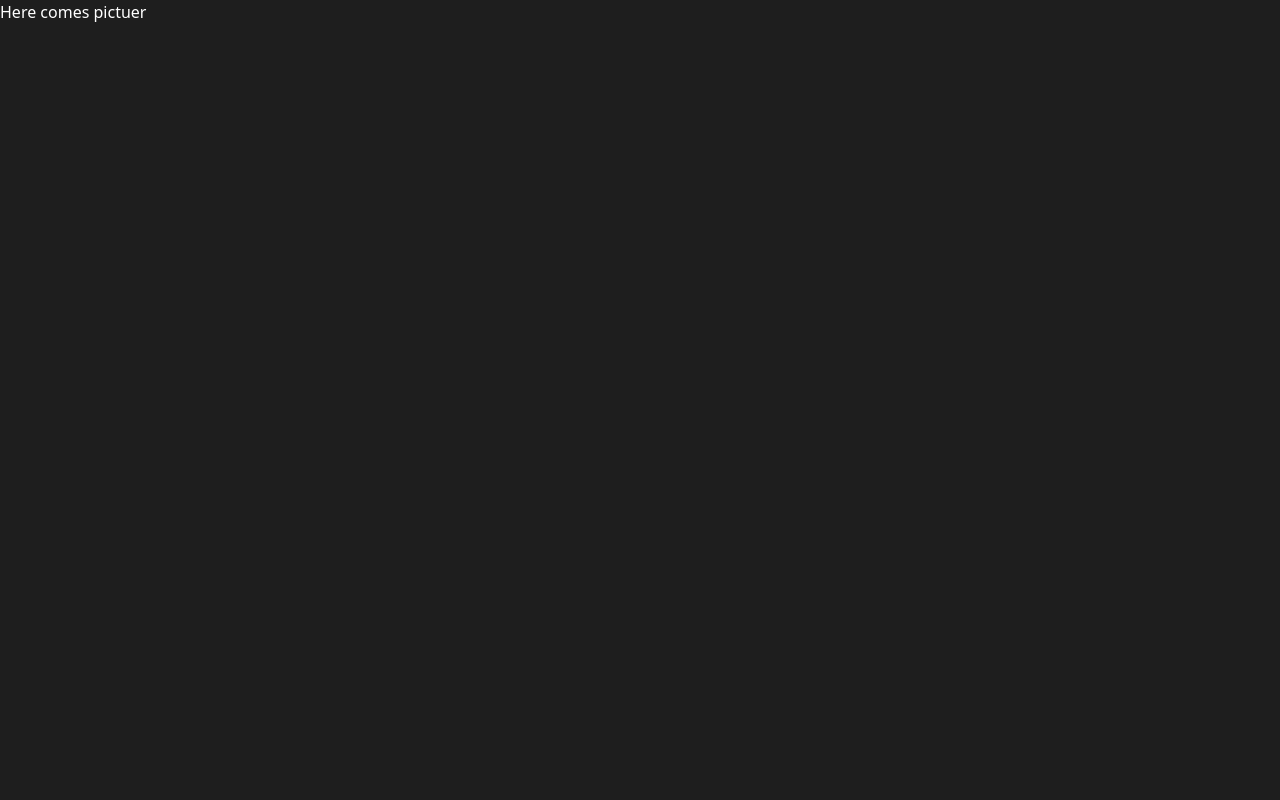
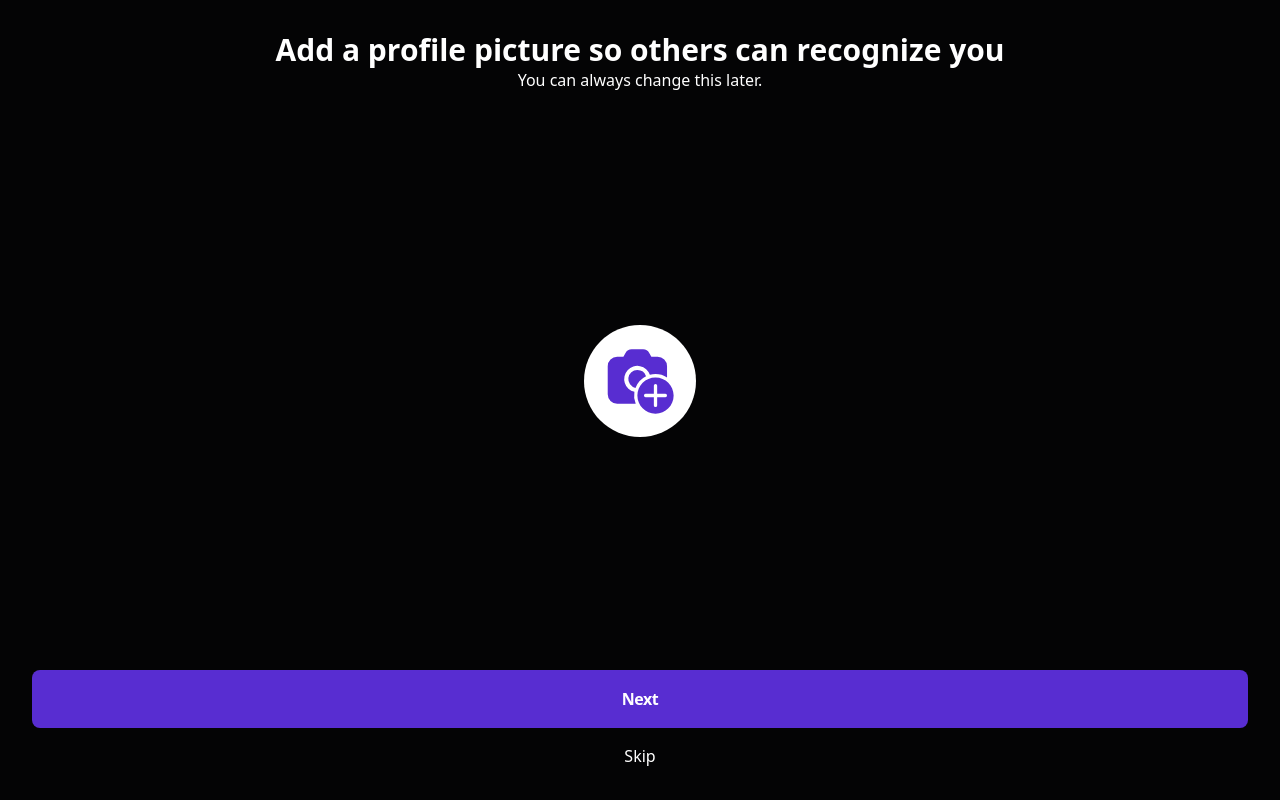
Before and after one commit to snapptech/snapp_dj_ui, a Next.js app: page /dj/signup/picture in a window 1280 px wide. Built offline with nearby package versions, Linux system fonts and the light colour scheme; no server answers.

Commit message:
Added profile picture stuffie macduffie

```diff
--- a/src/lib/components/Avatar.tsx
+++ b/src/lib/components/Avatar.tsx
@@ -1,17 +1,18 @@
 type IAvatar = {
   image?: string;
+  onChange(image: File): void;
 };
 
-export const Avatar = ({ image }: IAvatar) => {
+export const Avatar = ({ image, onChange }: IAvatar) => {
   return (
     <div className="w-28 h-28 rounded-full overflow-hidden">
-      {image ? (
-        <img src={image} alt="avatar" />
-      ) : (
-        <label
-          className="w-full h-full flex justify-center items-center bg-white cursor-pointer"
-          htmlFor="avatar-input"
-        >
+      <label
+        className="w-full h-full flex justify-center items-center bg-white cursor-pointer"
+        htmlFor="avatar-input"
+      >
+        {image ? (
+          <img src={image} alt="avatar" />
+        ) : (
           <svg
             xmlns="http://www.w3.org/2000/svg"
             width="67"
@@ -28,9 +29,16 @@ export const Avatar = ({ image }: IAvatar) => {
               d="M30.38 20.965a9.063 9.063 0 0 0-1.903 17.927 21.497 21.497 0 0 1 10.546-11.6 9.068 9.068 0 0 0-8.643-6.327ZM48.507 64.634c10.011 0 18.127-8.116 18.127-18.127 0-10.01-8.116-18.127-18.127-18.127-10.01 0-18.127 8.116-18.127 18.127 0 10.01 8.116 18.127 18.127 18.127Zm0-29.662a1.648 1.648 0 0 1 1.648 1.648v8.24h8.24a1.648 1.648 0 0 1 0 3.295h-8.24v8.24a1.648 1.648 0 0 1-3.296 0v-8.24h-8.24a1.648 1.648 0 1 1 0-3.296h8.24v-8.24a1.648 1.648 0 0 1 1.648-1.647Z"
             />
           </svg>
-          <input type="file" id="avatar-input" hidden />
-        </label>
-      )}
+        )}
+        <input
+          type="file"
+          id="avatar-input"
+          hidden
+          onChange={(input) =>
+            input.target.files?.[0] && onChange(input.target.files[0])
+          }
+        />
+      </label>
     </div>
   );
 };
--- a/src/lib/modals/user.ts
+++ b/src/lib/modals/user.ts
@@ -1,6 +1,7 @@
 import { doc, getDoc, setDoc } from "firebase/firestore";
 import { db } from "./db";
 import { storage } from "./storage";
+import { ref, uploadBytes, uploadBytesResumable } from "firebase/storage";
 
 const USER_COLLECTION = "users";
 
@@ -50,7 +51,7 @@ export const updateUser = async (id: string, data: Partial<User>) => {
 
 export const uploadImage = async (id: string, file: File) => {
   const storageRef = ref(storage, `users/${id}`);
-  const uploadTask = uploadBytesResumable(storageRef, file);
+  const uploadTask = uploadBytes(storageRef, file);
 
   let result = null;
   let error = null;
@@ -63,10 +64,3 @@ export const uploadImage = async (id: string, file: File) => {
 
   return { result, error };
 };
-
-function ref(storage: any, arg1: string) {
-  throw new Error("Function not implemented.");
-}
-function uploadBytesResumable(storageRef: void, file: File) {
-  throw new Error("Function not implemented.");
-}
--- a/src/pages/dj/signup/details-form.tsx
+++ b/src/pages/dj/signup/details-form.tsx
@@ -1,33 +1,44 @@
-import 'react-phone-input-2/lib/style.css';
+import "react-phone-input-2/lib/style.css";
 
-import { useAuthContext } from '@/lib/auth/AuthContext';
-import { AuthLayoutWrapper } from '@/lib/auth/AuthLayout';
-import { Input } from '@/lib/components/Input';
-import { updateUser, User } from '@/lib/modals/user';
-import classNames from 'classnames';
-import Link from 'next/link';
-import { useRouter } from 'next/router';
-import { useCallback } from 'react';
-import { CountryDropdown } from 'react-country-region-selector';
-import { Controller, useForm } from 'react-hook-form';
+import { useAuthContext } from "@/lib/auth/AuthContext";
+import { AuthLayoutWrapper } from "@/lib/auth/AuthLayout";
+import { Input } from "@/lib/components/Input";
+import { getUser, updateUser, User } from "@/lib/modals/user";
+import classNames from "classnames";
+import Link from "next/link";
+import { useRouter } from "next/router";
+import { useCallback, useEffect } from "react";
+import { CountryDropdown } from "react-country-region-selector";
+import { Controller, useForm } from "react-hook-form";
 
 export const DetailsForm = () => {
   const {
     register,
     control,
     handleSubmit,
+    reset,
     formState: { errors },
   } = useForm<User>();
-
   const { user: authUser } = useAuthContext();
   const { push } = useRouter();
 
-  // TODO: update the actual user object
+  useEffect(() => {
+    (async () => {
+      if (!authUser) return;
+      const user = (await getUser(authUser.uid)).result;
+      if (!user) return;
+      reset(user);
+    })();
+  }, [authUser, reset]);
+
   const onSubmit = useCallback(
     async (user: User) => {
       if (!authUser) return;
-      await updateUser(authUser.uid, user);
-      push("/dj/signup/pictures");
+      await updateUser(authUser.uid, {
+        ...user,
+        photoUrl: authUser.photoURL || undefined,
+      });
+      push("/dj/signup/picture");
     },
     [authUser, push]
   );
--- a/src/pages/dj/signup/picture.tsx
+++ b/src/pages/dj/signup/picture.tsx
@@ -1,12 +1,65 @@
 import "react-phone-input-2/lib/style.css";
 
 import AuthLayout, { AuthLayoutWrapper } from "@/lib/auth/AuthLayout";
-import { useCallback, useState } from "react";
+import { useCallback, useEffect, useMemo, useState } from "react";
+import { useRouter } from "next/router";
+import Button from "@/lib/components/Button";
+import { useAuthContext } from "@/lib/auth/AuthContext";
+import { getUser, updateUser, uploadImage } from "@/lib/modals/user";
+import { Avatar } from "@/lib/components/Avatar";
+import { getDownloadURL } from "firebase/storage";
+import Link from "next/link";
 
 type PictureFormProps = {};
 
 function PictureForm({}: PictureFormProps) {
-  return <>Here comes pictuer</>;
+  const { push } = useRouter();
+
+  const { user: authUser } = useAuthContext();
+  const [error, setError] = useState<any>();
+  const [image, setImage] = useState<string>();
+
+  useEffect(() => {
+    (async () => {
+      if (!authUser) return;
+      setImage((await getUser(authUser.uid)).result?.photoUrl);
+    })();
+  }, [authUser]);
+
+  const upload = useCallback(
+    async (file: File) => {
+      if (!authUser) return;
+      const { result, error } = await uploadImage(authUser.uid, file);
+      if (error || !result) {
+        return setError(!result ? "no result!" : "" + error);
+      }
+      const photoUrl = await getDownloadURL(result.ref);
+      await updateUser(authUser.uid, { photoUrl });
+      setImage(photoUrl);
+    },
+    [authUser]
+  );
+
+  return (
+    <div className="flex flex-col justify-center p-8 text-center min-h-screen">
+      <p className=" text-3xl font-bold ">
+        Add a profile picture so others can recognize you
+      </p>
+      <p className="font-medium ">You can always change this later.</p>
+      <div className="flex flex-row justify-center flex-1 items-center">
+        <Avatar image={image} onChange={upload} />
+      </div>
+      <Button
+        onClick={() => push("/dj/profile")}
+        color="primary"
+        type="submit"
+        value="Next"
+      />
+      <Link href="/dj/profile" className="mt-4">
+        Skip
+      </Link>
+    </div>
+  );
 }
 
 export default AuthLayoutWrapper(PictureForm);
--- a/src/styles/globals.css
+++ b/src/styles/globals.css
@@ -3,5 +3,5 @@
 @tailwind utilities;
 
 body {
-  @apply bg-dark text-white;
+  @apply bg-black text-white;
 }
--- a/tailwind.config.js
+++ b/tailwind.config.js
@@ -5,6 +5,7 @@ module.exports = {
     extend: {
       colors: {
         'primary': '#582DD1',
+        'black': '#040405',
         'dark': '#1E1E1E',
         'input': '#19192F',
         'stroke': '#9E9E9F',
```
